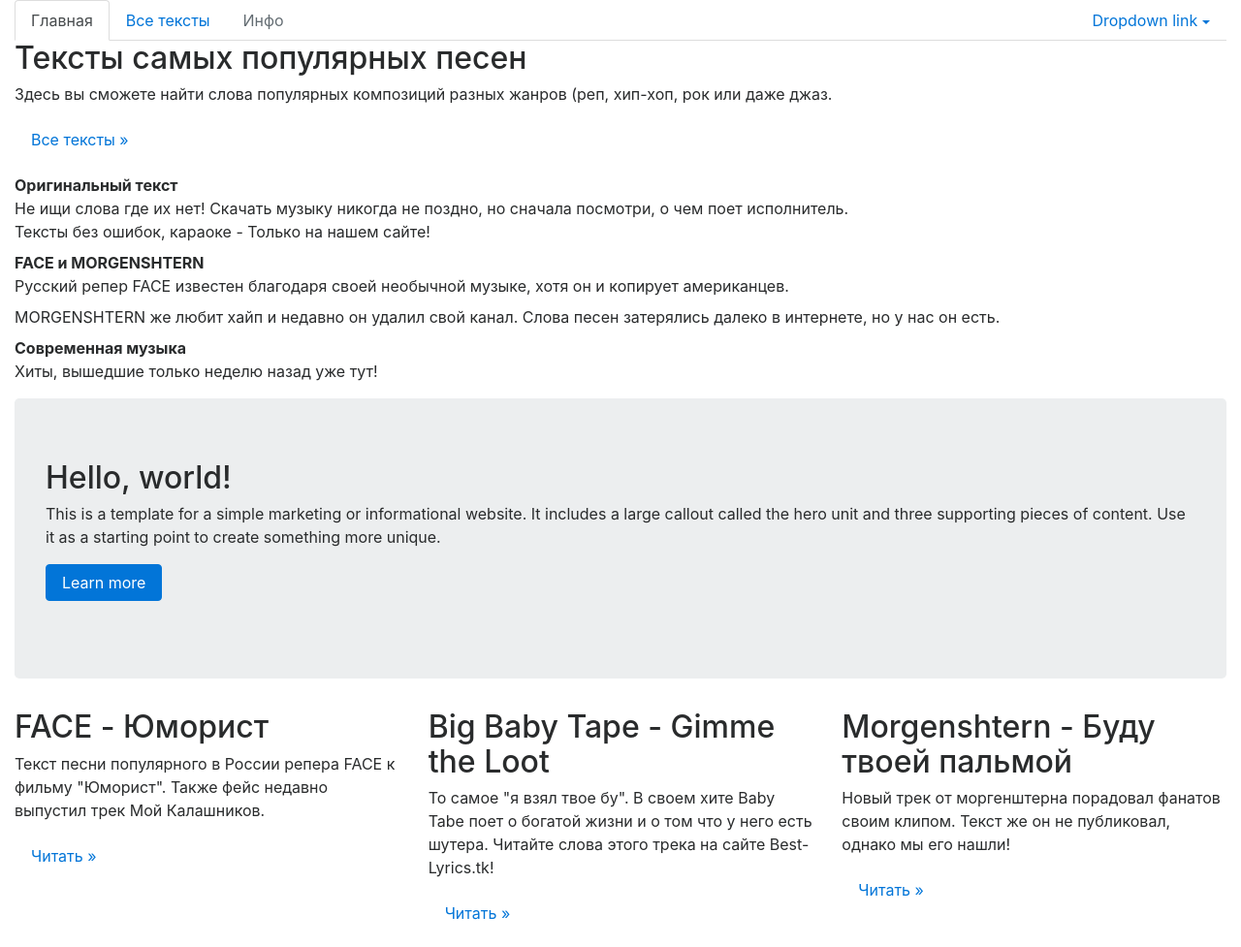
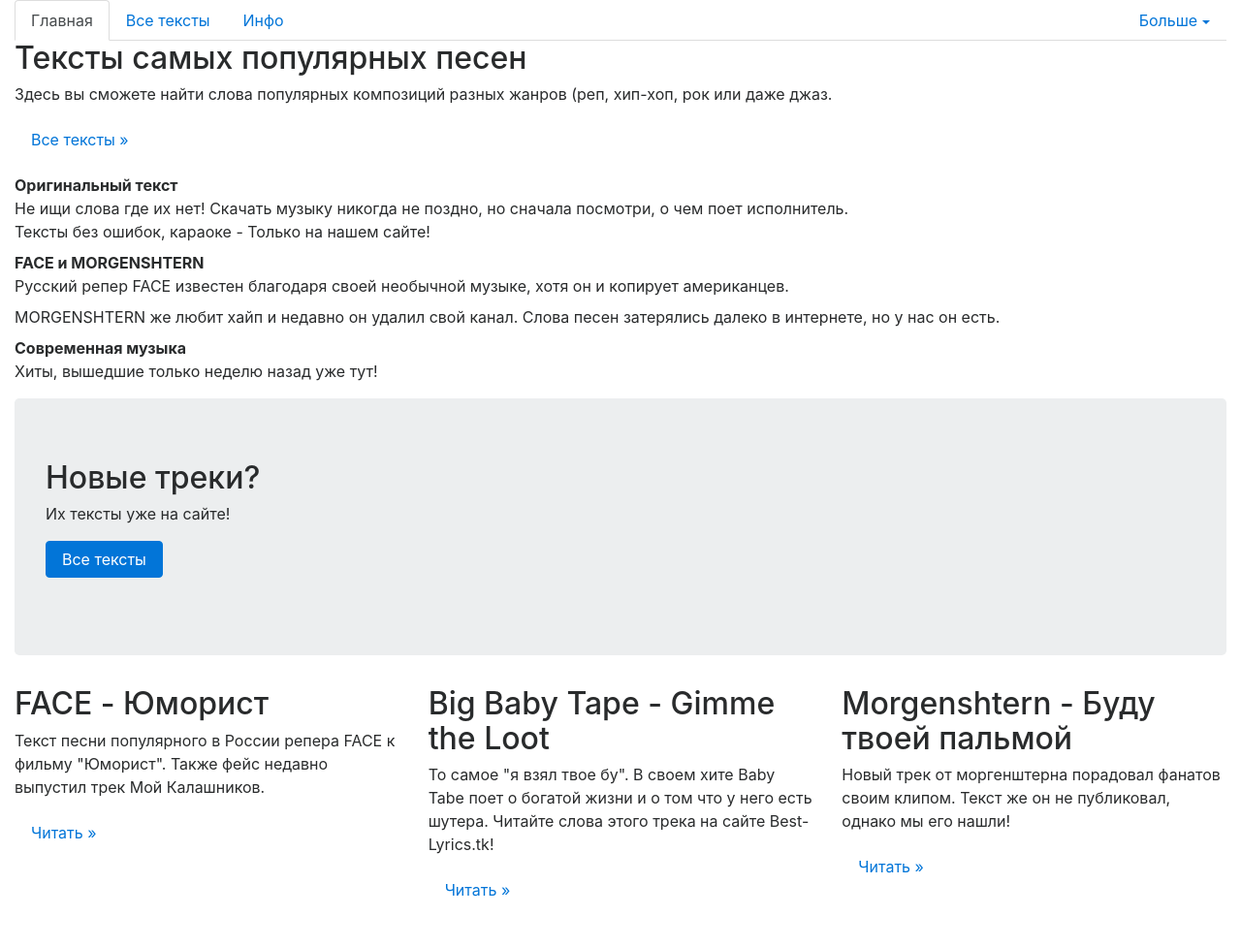
Before and after one commit to leos74/best-lyrics.github.io, a plain HTML site: page new/index.html in a window 1280 px wide. Shown: the whole page at 97% size. After the commit the page ends 953 px from the top, so only its background shows below. Drawn offline with Linux system fonts and the light colour scheme.

Commit message:
jumbo working

```diff
--- a/new/index.html
+++ b/new/index.html
@@ -5,10 +5,11 @@
     <meta http-equiv="X-UA-Compatible" content="IE=edge">
     <meta name="viewport" content="width=device-width, initial-scale=1">
 
-    <title>Bootstrap 4, from LayoutIt!</title>
+    <title>Best-Lyrics</title>
 
     <meta name="description" content="Source code generated using layoutit.com">
-    <meta name="author" content="LayoutIt!">
+    <meta name="description" content="текст песни">
+    <meta name="author" content="Best Lyrics">
 
     <link href="css/bootstrap.min.css" rel="stylesheet">
     <link href="css/style.css" rel="stylesheet">
@@ -21,20 +22,20 @@
 		<div class="col-md-12">
 			<ul class="nav nav-tabs">
 				<li class="nav-item">
-					<a class="nav-link active" href="#">Главная</a>
+					<a class="nav-link active" href="Index.html">Главная</a>
 				</li>
 				<li class="nav-item">
-					<a class="nav-link" href="#">Все тексты</a>
+					<a class="nav-link" href="lyrics\all.html">Все тексты</a>
 				</li>
 				<li class="nav-item">
-					<a class="nav-link disabled" href="#">Инфо</a>
+					<a class="nav-link" href="about.html">Инфо</a>
 				</li>
 				<li class="nav-item dropdown ml-md-auto">
-					 <a class="nav-link dropdown-toggle" href="http://example.com" id="navbarDropdownMenuLink" data-toggle="dropdown">Dropdown link</a>
+					 <a class="nav-link dropdown-toggle" href=:"#" id="navbarDropdownMenuLink" data-toggle="dropdown">Больше</a>
 					<div class="dropdown-menu dropdown-menu-right" aria-labelledby="navbarDropdownMenuLink">
-						 <a class="dropdown-item" href="#">Action</a> <a class="dropdown-item" href="#">Another action</a> <a class="dropdown-item" href="#">Something else here</a>
+						 <a class="dropdown-item" href="http://leos.one">Leos.one</a>
 						<div class="dropdown-divider">
-						</div> <a class="dropdown-item" href="#">Separated link</a>
+						 <a class="dropdown-item" href="https://www.youtube.com/channel/UCtwOZq8DS7IULYbHa7MvLyg">Youtube</a>
 					</div>
 				</li>
 			</ul>
@@ -76,13 +77,13 @@
 		<div class="col-md-12">
 			<div class="jumbotron">
 				<h2>
-					Hello, world!
+					Новые треки?
 				</h2>
 				<p>
-					This is a template for a simple marketing or informational website. It includes a large callout called the hero unit and three supporting pieces of content. Use it as a starting point to create something more unique.
+					Их тексты уже на сайте!
 				</p>
 				<p>
-					<a class="btn btn-primary btn-large" href="#">Learn more</a>
+					<a class="btn btn-primary btn-large" href="lyrics\all.html">Все тексты</a>
 				</p>
 			</div>
 		</div>
```
